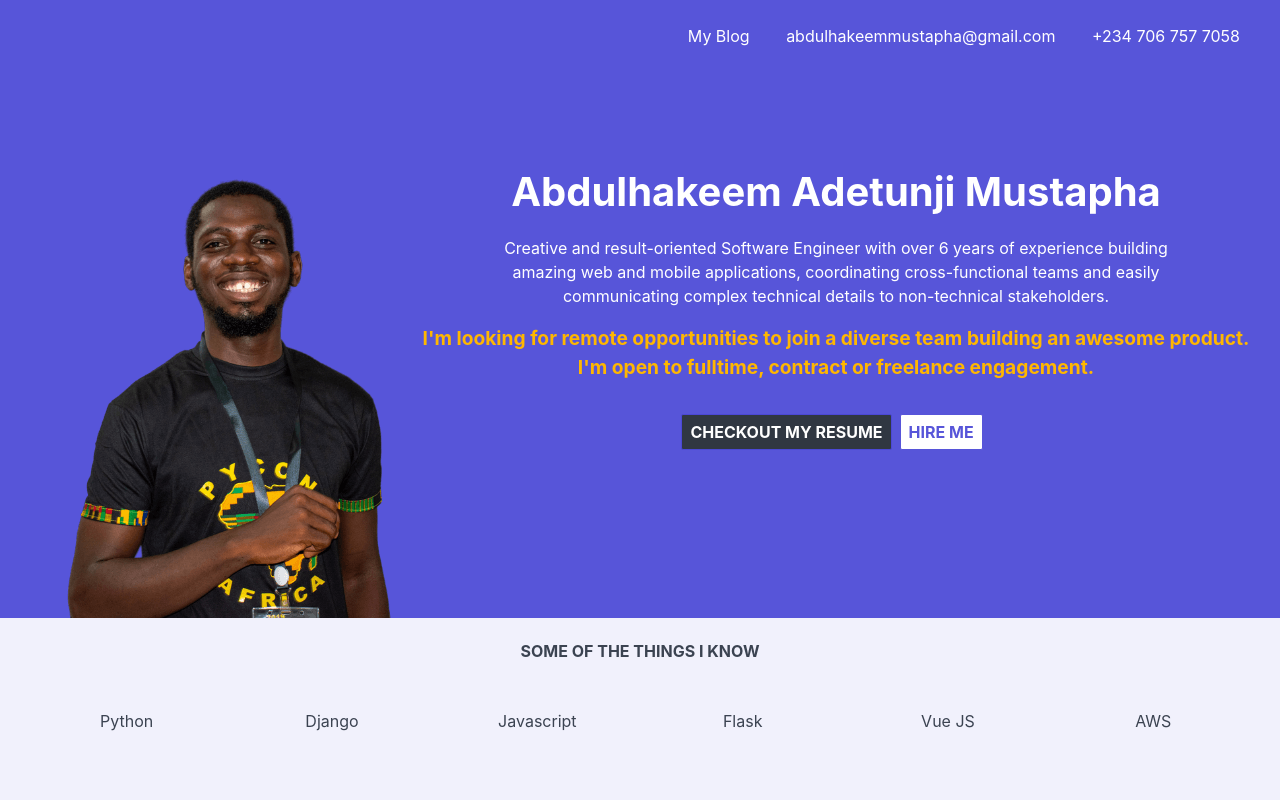
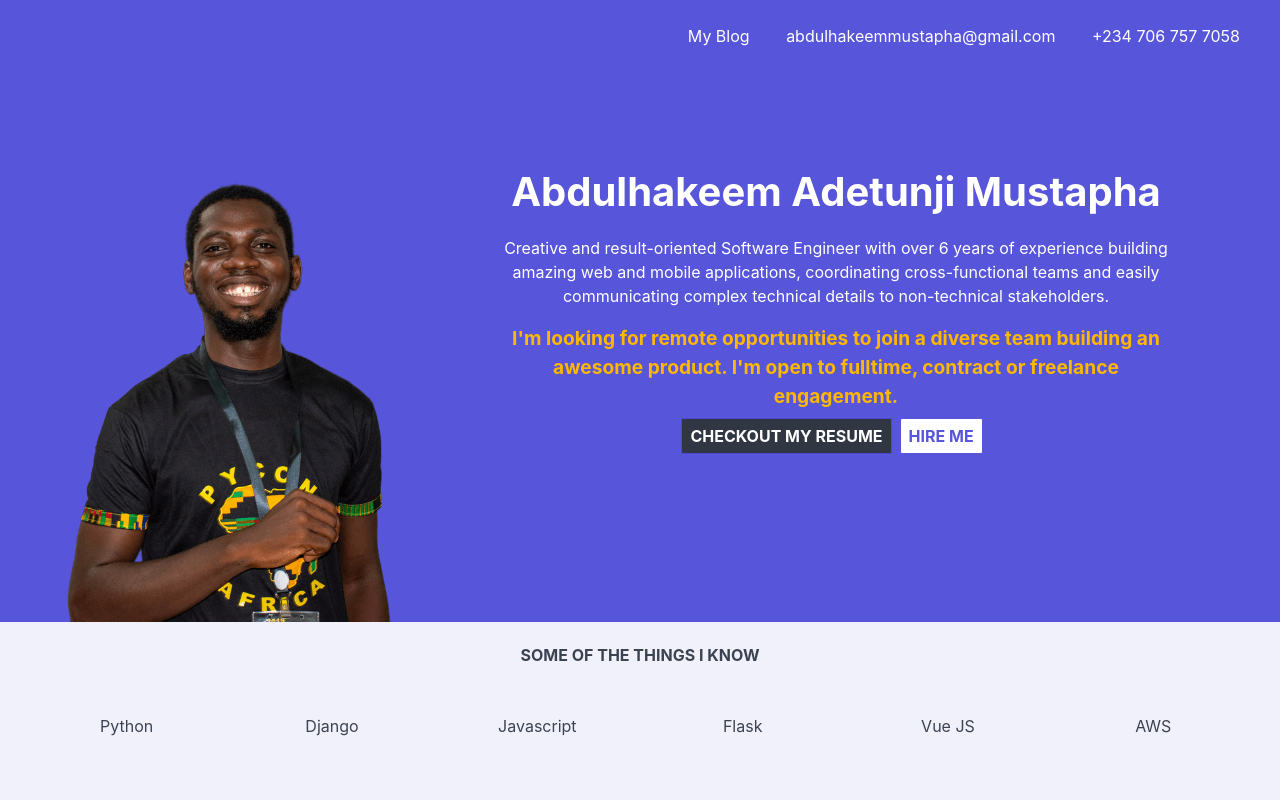
Before and after one commit to amustapha/portfolio, a Nuxt app: page / in a window 1280 px wide. Shown: the top 800 px of the page. Built offline with nearby package versions, Linux system fonts and the light colour scheme.

Commit message:
Add what i'm looking for

```diff
--- a/components/Hero.vue
+++ b/components/Hero.vue
@@ -13,7 +13,7 @@
         building and deploying mobile and web applications, I've become a real jack of all trade, master of pun.
         Not to brag, I consider myself to be among the top 1% of the best 1%.
       </p>
-      <p class="text-warning text-large text-bold">I'm looking for remote opportunities to join a diverse team building
+      <p class="text-warning text-large text-bold my-about">I'm looking for remote opportunities to join a diverse team building
         an awesome product. I'm open to fulltime, contract or freelance engagement.</p>
       <a href="https://docs.google.com/document/d/1xElMvl-O5xN6oA5U989hwJlEwEseLTA-QxpNFkxs73Q/edit?usp=sharing"
          target="_blank"
```
